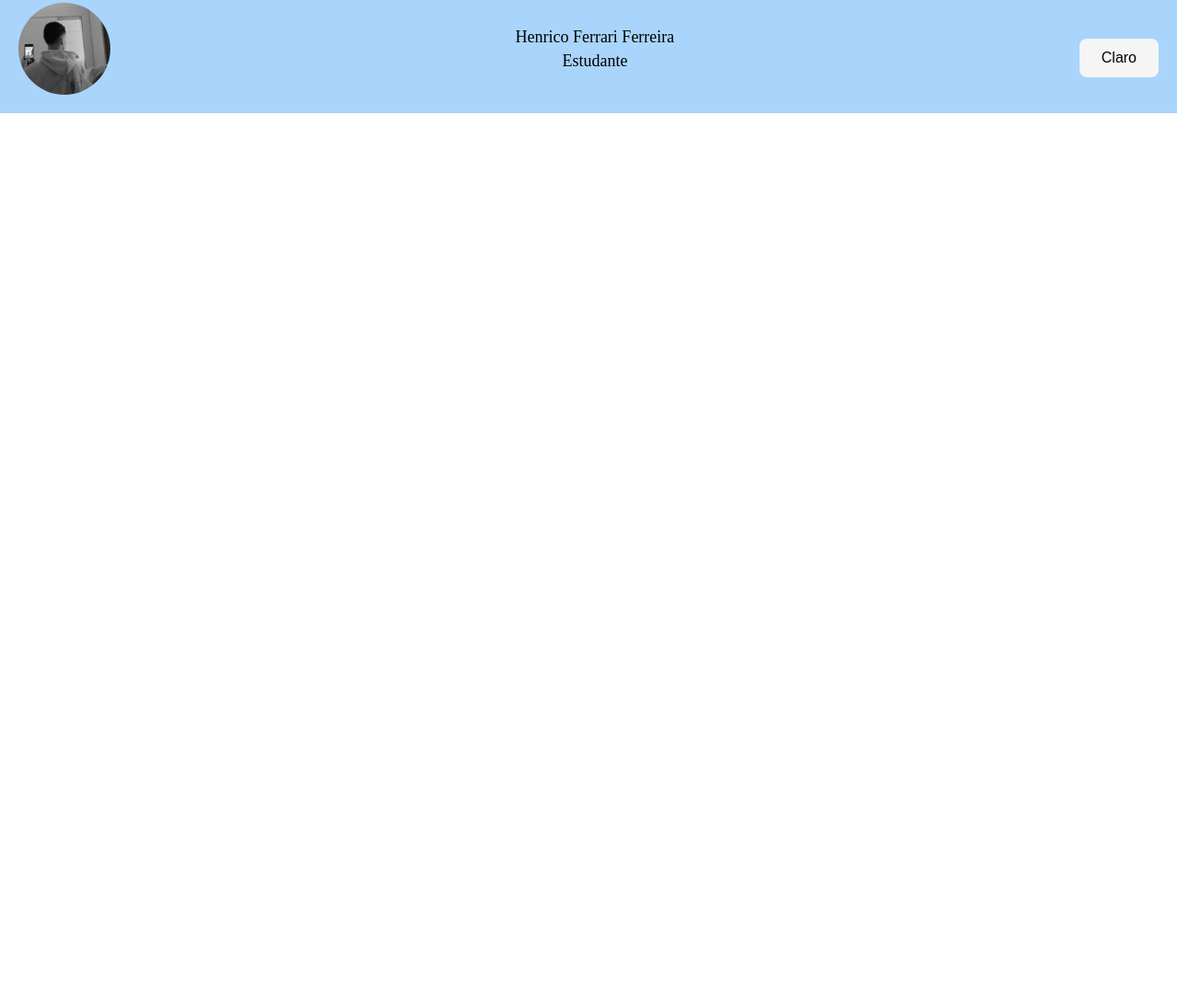
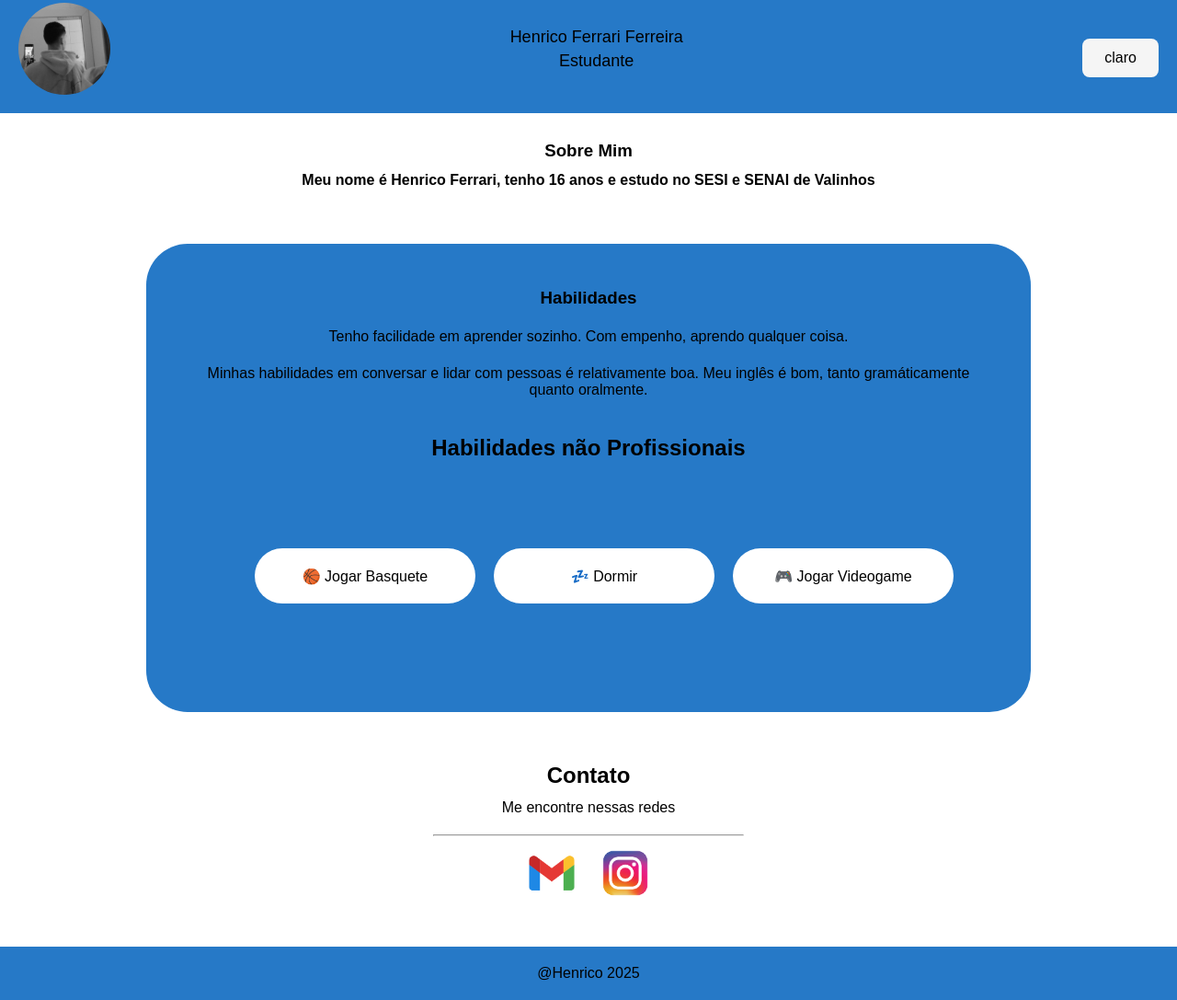
Before and after one commit to henrico0904/descricao-pessoal, a plain HTML site: page index.html in a window 1280 px wide. Shown: the part 17-1104 px from the top of the page at 92% size. Before the commit the page ends 800 px from the top, so only its background shows below. Drawn offline with Linux system fonts and the light colour scheme.

Commit message:
feat: finaliza a descrição pessoal com um botão de mudar de cor

```diff
--- a/assets/css/index.css
+++ b/assets/css/index.css
@@ -6,7 +6,7 @@
 
 header {
   color: black;
-  background-color: rgb(169, 212, 252);
+  background-color: rgb(38, 121, 199);
   align-items: center;
   padding: 20px;
   display: flex;
@@ -28,14 +28,12 @@ header img {
 }
 
 main {
-    display: flex;
-    justify-content: center;
-    align-items: center;
-    flex-grow: 1;
-    width: 100%;
+  display: flex;
+  justify-content: center;
+  align-items: center;
+  flex-grow: 1;
+  width: 100%;
 }
-
-
 
 button {
   background-color: rgb(245, 245, 245);
@@ -52,12 +50,105 @@ button:hover {
   background-color: rgb(184, 199, 201);
 }
 
-body.claro {
-  background-color: #f2f2f2;
-  color: black;
+body {
+  font-family: Arial, Helvetica, sans-serif;
+  text-align: center;
+  transition: background-color 0.5s, color 0.5;
+  margin: 0;
+  padding: 0;
+  flex-direction: column;
 }
 
 body.escuro {
-  background-color: black;
+  background-color: #1d1d1d;
   color: #f2f2f2;
 }
+
+#sobre {
+  margin-top: 30px;
+}
+
+#sobre h3 {
+  margin: 8px;
+}
+
+#sobre h4 {
+  margin: 12px;
+}
+
+#habilidades {
+  background-color: rgb(38, 121, 199);
+  margin-top: 60px;
+  align-items: center;
+  justify-content: center;
+  padding: 5%;
+  border-radius: 45px;
+}
+
+#habilidades p {
+  margin-top: 22px;
+}
+
+#n-profissa h2 {
+  margin-top: 40px;
+}
+
+#hobbies {
+  display: flex;
+  flex-direction: row;
+  justify-content: space-around;
+  margin-top: 25px;
+}
+
+#hobbies ul{
+  list-style: none;
+  display: flex;
+  gap: 20px;
+  padding: 70px;
+}
+
+#hobbies li{
+  color: black;
+  background-color: white;
+  transition: all 0.6s ease;
+  border-radius: 30px;
+  width: 240px;
+  height: 60px;
+  display: flex;
+  justify-content: center;
+  align-items: center;
+}
+#hobbies li:hover{
+  transition: all 0.8s ease;
+  transform: scale(1.05);
+  box-shadow: 10px 10px 5px black
+}
+
+#contato {
+  margin-top: 55px;
+}
+#contato hr {
+  width: 35%;
+  margin: 20px auto 0;
+  display: block;
+}
+#contato p {
+  margin-top: 12px;
+}
+
+#plataformas {
+  display: flex;
+  flex-direction: row;
+  justify-content: center;
+  align-items: center;
+}
+
+#plataformas img {
+  height: 80px;
+}
+
+footer{
+  padding: 20px;
+  background-color:rgb(38, 121, 199);
+  margin-top: 40px;
+}
--- a/assets/js/index.js
+++ b/assets/js/index.js
@@ -0,0 +1,13 @@
+const botao = document.getElementById("botao");
+const body = document.body;
+
+botao.addEventListener("click", () => {
+
+    if (body.classList.contains("claro")) {
+        body.classList.replace("claro", "escuro");
+        botao.textContent = "claro";
+    } else {
+        body.classList.replace("escuro", "claro");
+        botao.textContent = "escuro"
+    }
+})
--- a/index.html
+++ b/index.html
@@ -1,28 +1,73 @@
 <!DOCTYPE html>
 <html lang="pt-BR">
-
   <head>
-    <meta charset="UTF-8">
-    <meta name="viewport" content="width=device-width, initial-scale=1.0">
-    <link rel="stylesheet" href="assets/css/index.css">
+    <meta charset="UTF-8" />
+    <meta name="viewport" content="width=device-width, initial-scale=1.0" />
+    <link rel="stylesheet" href="assets/css/index.css" />
     <title>Descrição Pessoal</title>
   </head>
 
-<body>
+  <body class="claro">
     <header>
-        <img src="assets/img/foto.jpg" alt="Foto Minha">
+      <img src="assets/img/foto.jpg" alt="Foto Minha" />
       <div id="nome">
         <p>Henrico Ferrari Ferreira</p>
         <p>Estudante</p>
       </div>
-        <button> Claro </button>
+      <button id="botao">claro</button>
     </header>
     <main>
+      <section>
         <div id="sobre">
+          <h3>Sobre Mim</h3>
+          <h4>
+            Meu nome é Henrico Ferrari, tenho 16 anos e estudo no SESI e SENAI
+            de Valinhos
+          </h4>
+        </div>
 
+        <div id="habilidades">
+          <h3>Habilidades</h3>
+
+          <p>
+            Tenho facilidade em aprender sozinho. Com empenho, aprendo qualquer
+            coisa.
+          </p>
+
+          <p>
+            Minhas habilidades em conversar e lidar com pessoas é relativamente
+            boa. Meu inglês é bom, tanto gramáticamente quanto oralmente.
+          </p>
+
+          <div id="n-profissa">
+            <h2>Habilidades não Profissionais</h2>
+
+            <div id="hobbies">
+                <ul>
+                <li > 🏀 Jogar Basquete</li>
+                <li > 💤 Dormir</li>
+                <li > 🎮 Jogar Videogame</li>
+                </ul>
             </div>
+          </div>
+        </div>
+
+        <div id="contato">
+          <h2>Contato</h2>
+          <p>Me encontre nessas redes</p>
+          <hr />
+        </div>
+
+        <div id="plataformas">
+          <img src="./assets/img/GMAIL.png" alt="Email" />
+          <img src="./assets/img/instagram.webp" alt="Instagram" />
+        </div>
+      </section>
     </main>
+    <footer>
+        <p>@Henrico 2025</p>
+    </footer>
 
+    <script src="assets/js/index.js"></script>
   </body>
-
 </html>
```
Also changed, not shown: assets/img/GMAIL.png (added), assets/img/instagram.webp (added). Lines whose indentation alone changed are shown as unchanged.
